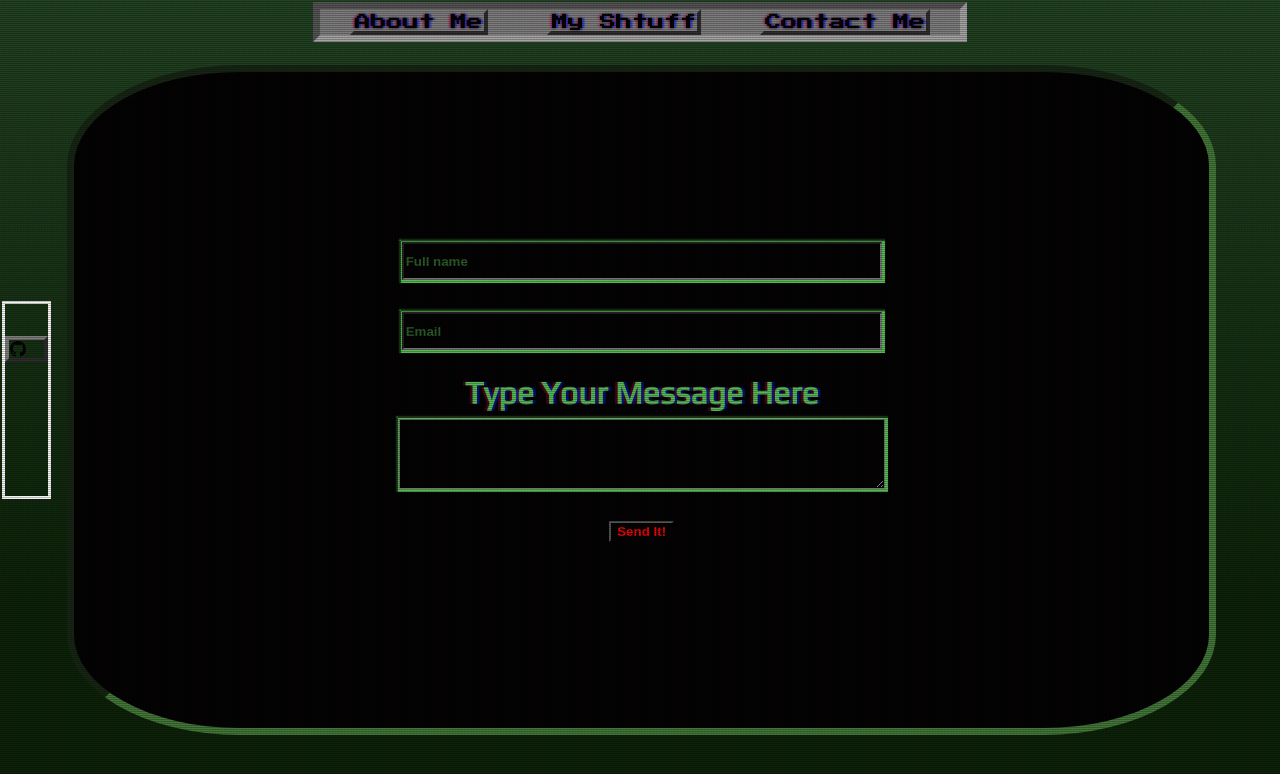
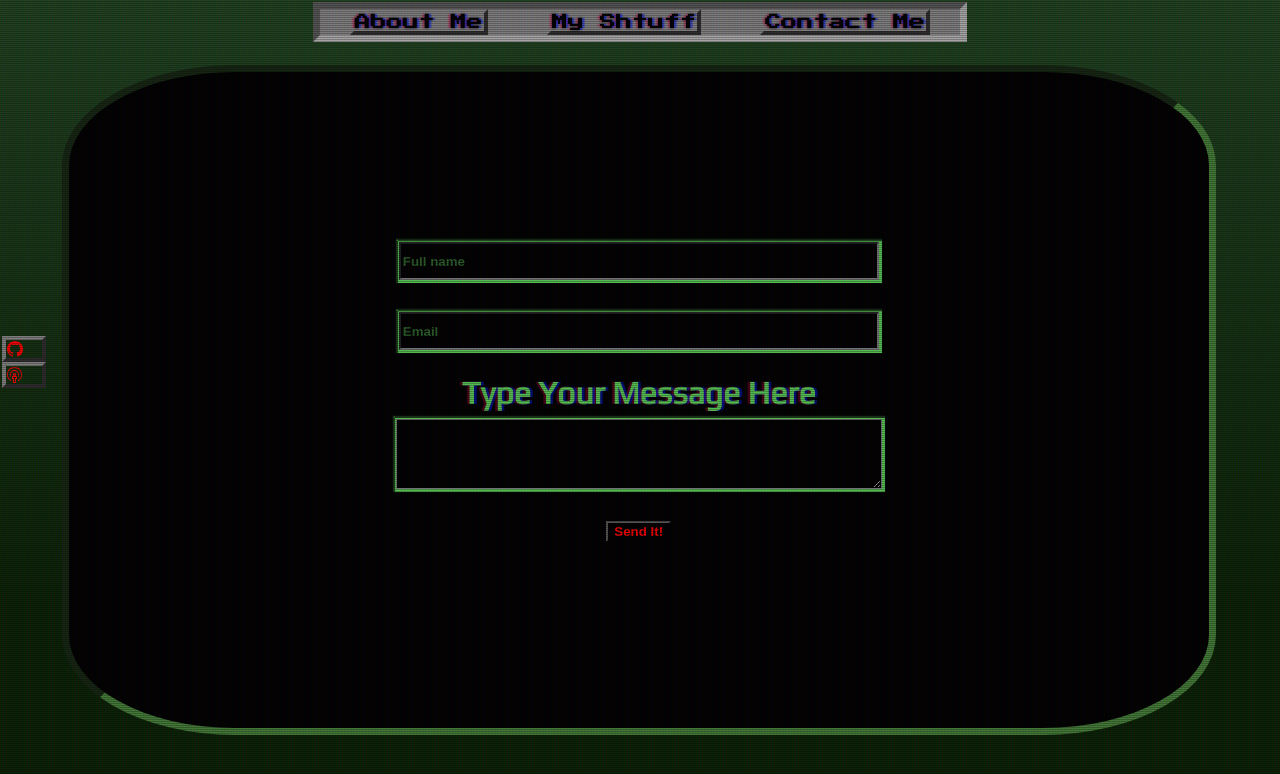
Before and after one commit to madrodgerflynn/reactFolio, a React (Create React App) app: page /Contact in a window 1280 px wide. Shown: the top 774 px of the page. Built offline with nearby package versions, Linux system fonts and the light colour scheme; a web font is replaced by a local one.

Commit message:
working on sidebar

```diff
--- a/src/componenets/sideBar/SideBar.css
+++ b/src/componenets/sideBar/SideBar.css
@@ -12,12 +12,16 @@
 
   padding-top: 2rem;
   color: red;
-  border: solid white;
+  /* border: solid white; */
 }
-.sideBarContainer i {
+/* .sideBarContainer i {
   flex-direction: block;
   padding: 1rem;
   border: solid orangered;
   font-size: larger;
   color: rgb(154, 8, 8);
+} */
+.iconAnchor {
+  color: red;
+  padding: 1px;
 }
--- a/src/componenets/sideBar/SideBar.js
+++ b/src/componenets/sideBar/SideBar.js
@@ -1,8 +1,10 @@
 import "./SideBar.css";
 import { GoMarkGithub } from "react-icons/go";
 import { GoBroadcast } from "react-icons/go";
+import React, { useState } from "react";
+function SideBar() {
+  const [phoneNumber, setShowPhoneNumber] = useState(false);
 
-function SideBar() {
   return (
     <div className="sideBarContainer">
       <a
@@ -13,6 +15,15 @@ function SideBar() {
       >
         <GoMarkGithub className="sideBarIcon" />
       </a>
+      <a
+        // need to add onClick event here
+
+        title="Phone Number"
+        onClick={setShowPhoneNumber}
+        className="iconAnchor"
+      >
+        <GoBroadcast className="sideBarIcon" />
+      </a>
       {/* <i className={GoMarkGithub}></i>
       <i className={GoBroadcast}></i>
       <i className=""></i> */}
```
